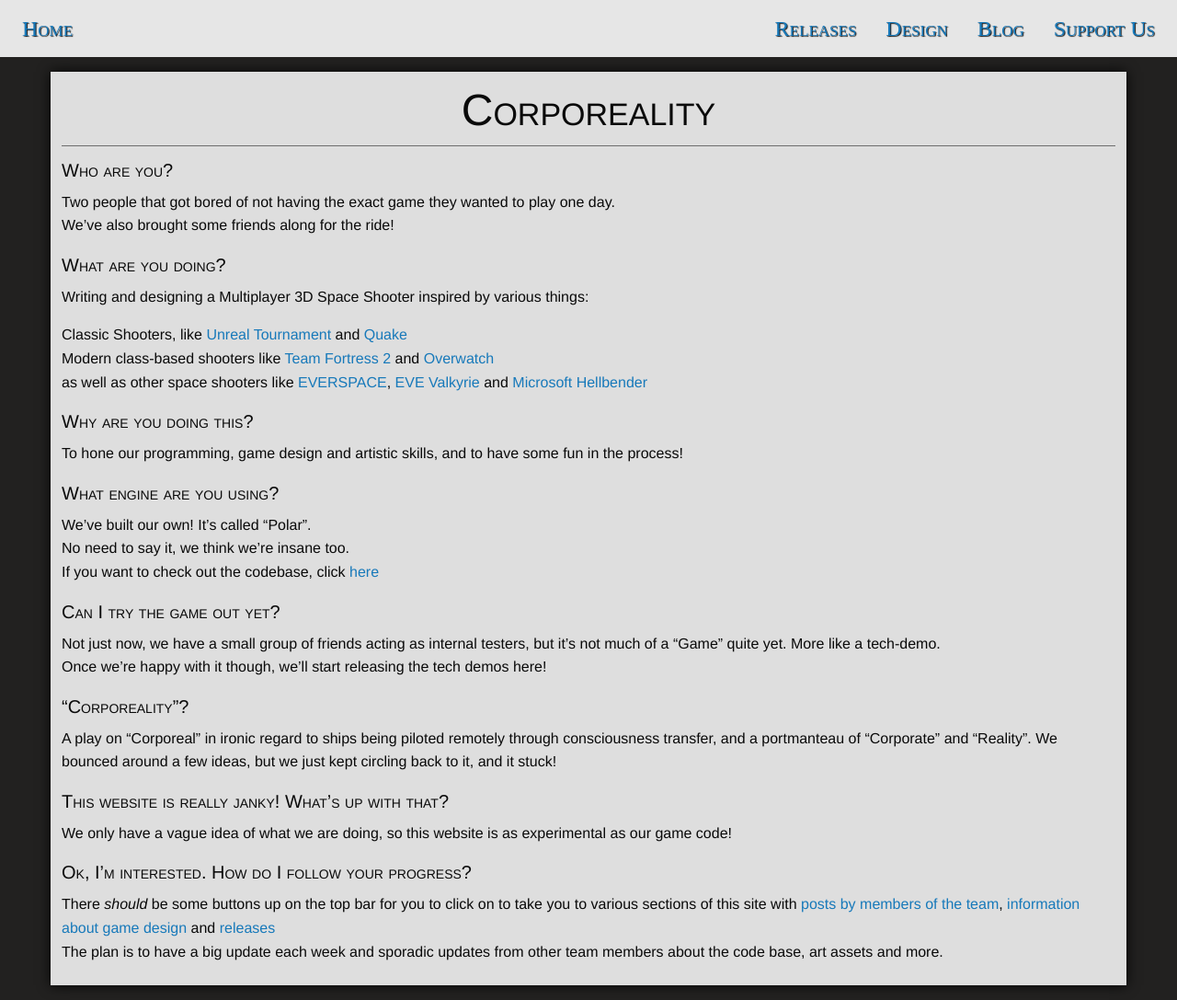
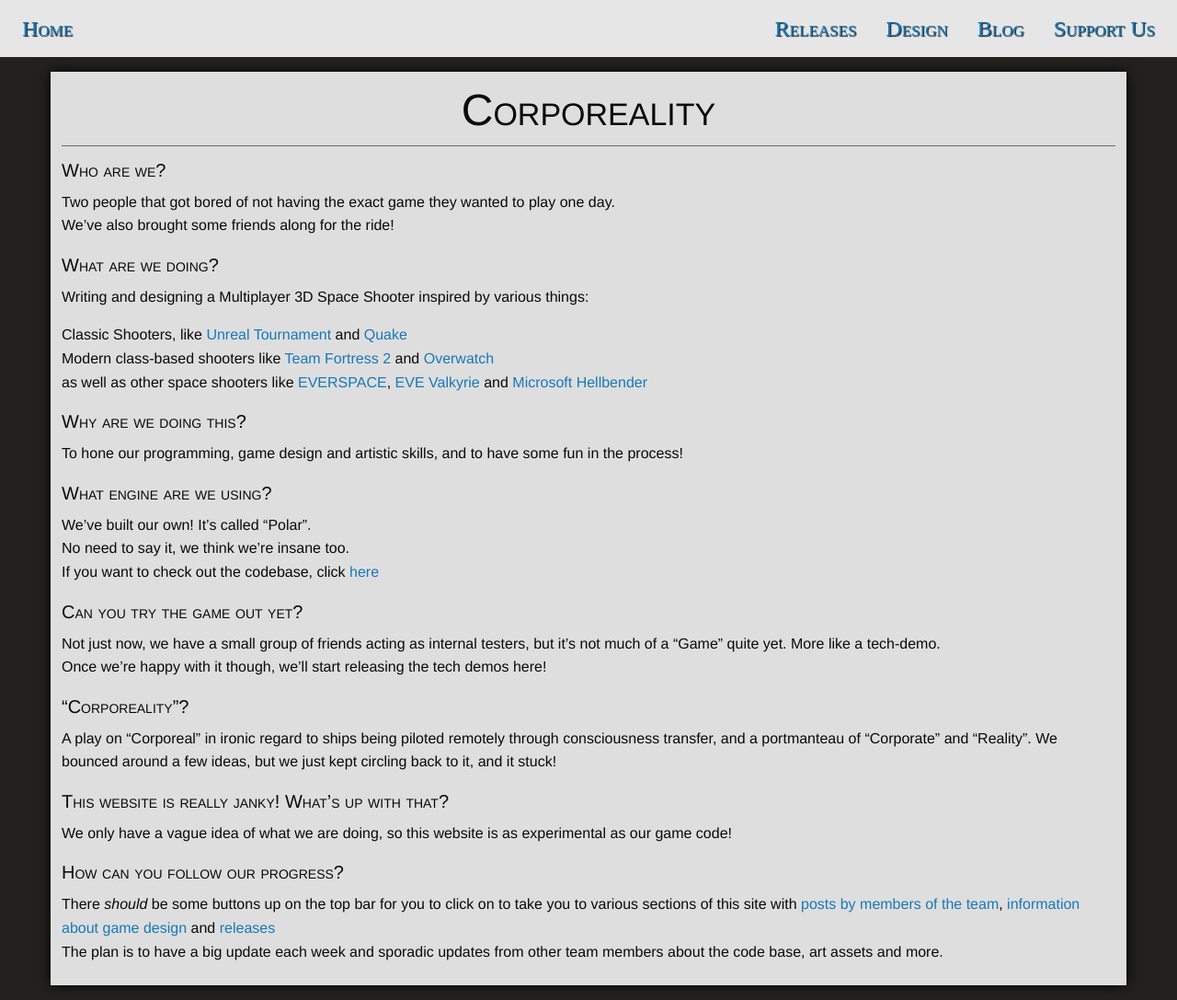
Before and after one commit to corporeality-space/web, a Jekyll site: the page built from index.md, in a window 1280 px wide. Shown: the whole page at 92% size. Built offline with Jekyll 4.4.1, drawn with Linux system fonts in a browser that asks for light colours; nearby versions of some CDN libraries; some web fonts are replaced; our own code applies the rules of GitHub Pages for plain Markdown files; library files that are not in the unit come from our copies.

Commit message:
Update index.md
Shuffled the grammar at the suggestion of a friend

```diff
--- a/index.md
+++ b/index.md
@@ -1,26 +1,31 @@
 ---
 title: Corporeality
 ---
-### Who are you?
+### Who are we?
+
 Two people that got bored of not having the exact game they wanted to play one day.
 We've also brought some friends along for the ride!
 
-### What are you doing?
+### What are we doing?
+
 Writing and designing a Multiplayer 3D Space Shooter inspired by various things:
 
 Classic Shooters, like [Unreal Tournament](https://en.wikipedia.org/wiki/Unreal_Tournament) and [Quake](https://en.wikipedia.org/wiki/Quake_(series))
 Modern class-based shooters like [Team Fortress 2](https://en.wikipedia.org/wiki/Team_Fortress_2) and [Overwatch](https://en.wikipedia.org/wiki/Overwatch_(video_game))
 as well as other space shooters like [EVERSPACE](https://everspace-game.com/), [EVE Valkyrie](https://www.evevalkyrie.com/) and [Microsoft Hellbender](https://en.wikipedia.org/wiki/Hellbender_(video_game))
 
-### Why are you doing this?
+### Why are we doing this?
+
 To hone our programming, game design and artistic skills, and to have some fun in the process!
 
-### What engine are you using?
+### What engine are we using?
+
 We've built our own! It's called "Polar".
 No need to say it, we think we're insane too.
 If you want to check out the codebase, click [here](https://github.com/polar-engine/polar)
 
-### Can I try the game out yet?
+### Can you try the game out yet?
+
 Not just now, we have a small group of friends acting as internal testers, but it's not much of a "Game" quite yet. More like a tech-demo.
 Once we're happy with it though, we'll start releasing the tech demos here!
 
@@ -29,8 +34,10 @@ Once we're happy with it though, we'll start releasing the tech demos here!
 A play on "Corporeal" in ironic regard to ships being piloted remotely through consciousness transfer, and a portmanteau of "Corporate" and "Reality". We bounced around a few ideas, but we just kept circling back to it, and it stuck!
 
 ### This website is really janky! What's up with that?
+
 We only have a vague idea of what we are doing, so this website is as experimental as our game code! <br>
 
-### Ok, I'm interested. How do I follow your progress?
+### How can you follow our progress?
+
 There *should* be some buttons up on the top bar for you to click on to take you to various sections of this site with [posts by members of the team](/blog), [information about game design](/design) and [releases](/release)
 The plan is to have a big update each week and sporadic updates from other team members about the code base, art assets and more.
```
